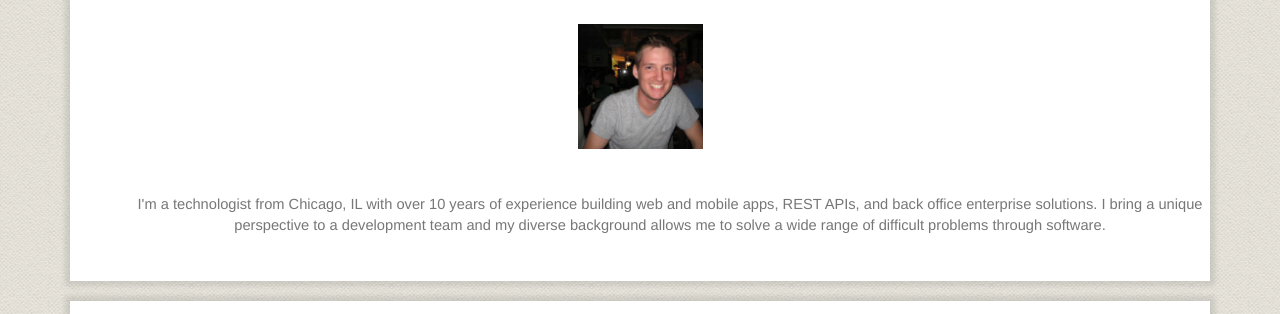
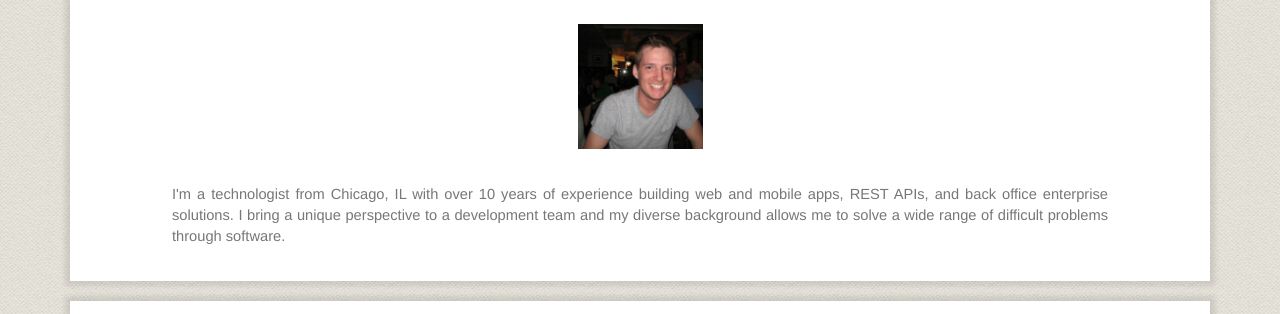
Before and after one commit to trumb1mj/trumb1mj.github.io, a plain HTML site: page index.html in a window 1280 px wide. Shown: the part 151-465 px from the top of the page. Drawn offline with Linux system fonts and the light colour scheme.

Commit message:
Update main.css

```diff
--- a/main.css
+++ b/main.css
@@ -13,8 +13,9 @@ body {
 }
 
 .about {
-    margin: 30px;
+    text-align: justify;
     font-size: 11pt;
+    padding: 20px 10%;
 }
 
 h1{
```
